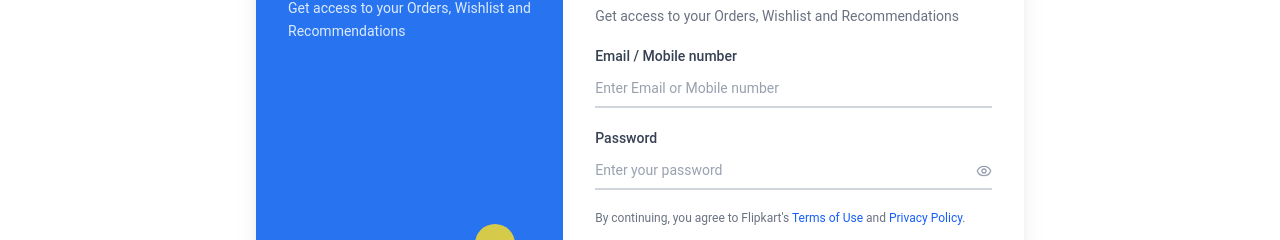
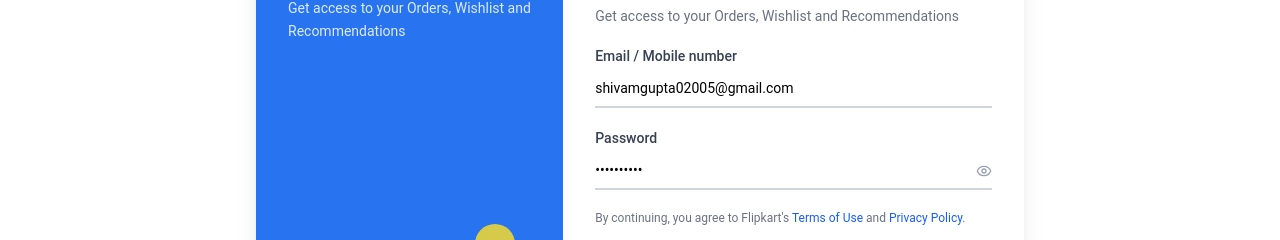
Before and after one commit to sgupta005/scaler_assignment, a React app in the folder frontend/: page /login in a window 1280 px wide. Shown: the part 256-496 px from the top of the page. Built offline with nearby package versions, Linux system fonts and the light colour scheme; no server answers; the HTML template or start-up script is replaced by a standard one.

Commit message:
chore: add username and password in state

```diff
--- a/frontend/src/features/auth/login-form.tsx
+++ b/frontend/src/features/auth/login-form.tsx
@@ -14,8 +14,8 @@ export function LoginForm({ onSwitch, onSuccess }: LoginFormProps) {
   const navigate = useNavigate();
   const [searchParams] = useSearchParams();
   const redirectTo = searchParams.get('redirect') ?? '/';
-  const [identifier, setIdentifier] = useState('');
-  const [password, setPassword] = useState('');
+  const [identifier, setIdentifier] = useState('shivamgupta02005@gmail.com');
+  const [password, setPassword] = useState('shivam2005');
   const [showPassword, setShowPassword] = useState(false);
   const [error, setError] = useState('');
   const [loading, setLoading] = useState(false);
@@ -55,7 +55,9 @@ export function LoginForm({ onSwitch, onSuccess }: LoginFormProps) {
       )}
 
       <div className="flex flex-col gap-1">
-        <label className="text-sm font-medium text-gray-700">Email / Mobile number</label>
+        <label className="text-sm font-medium text-gray-700">
+          Email / Mobile number
+        </label>
         <input
           type="text"
           value={identifier}
@@ -89,8 +91,14 @@ export function LoginForm({ onSwitch, onSuccess }: LoginFormProps) {
 
       <p className="text-xs text-gray-500">
         By continuing, you agree to Flipkart's{' '}
-        <span className="text-blue-600 cursor-pointer hover:underline">Terms of Use</span> and{' '}
-        <span className="text-blue-600 cursor-pointer hover:underline">Privacy Policy</span>.
+        <span className="text-blue-600 cursor-pointer hover:underline">
+          Terms of Use
+        </span>{' '}
+        and{' '}
+        <span className="text-blue-600 cursor-pointer hover:underline">
+          Privacy Policy
+        </span>
+        .
       </p>
 
       <button
```
